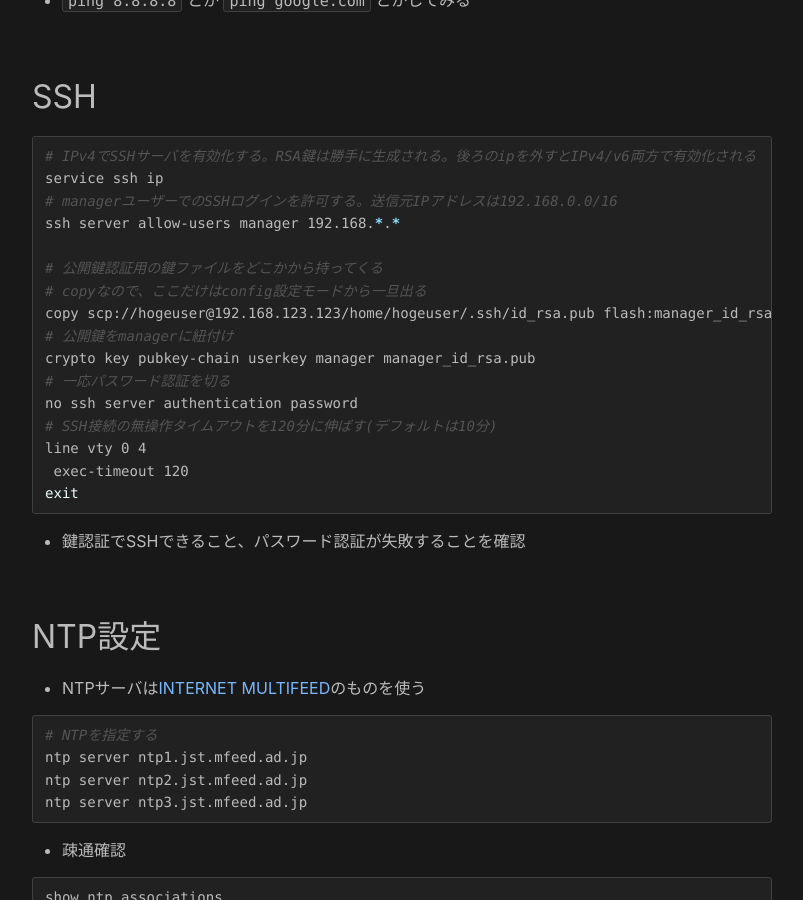
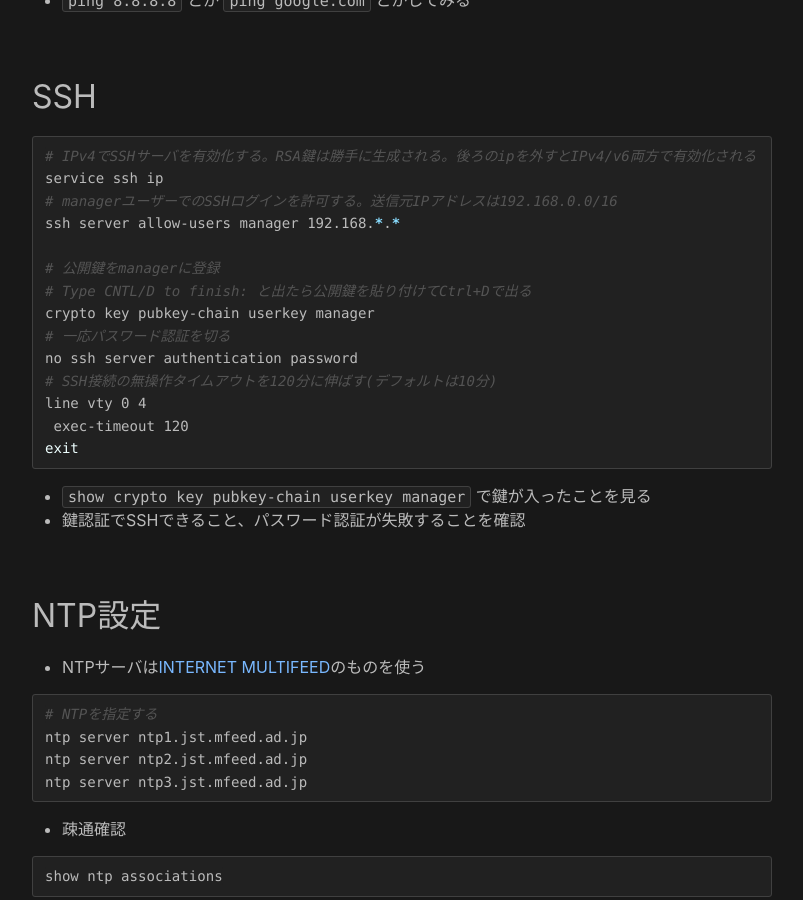
Before and after one commit to maeda577/maeda577.github.io, a Jekyll site: the page built from _posts/2023-06-17-x210.md, in a window 1280 px wide and 900 px high, scrolled down 1944 px. Shown: the whole window, without its empty margins (238-1041 px from the left). Built offline with Jekyll 4.4.1, drawn with Linux system fonts in a browser that asks for light colours.

Commit message:
記事修正

````diff
--- a/_posts/2023-06-17-x210.md
+++ b/_posts/2023-06-17-x210.md
@@ -87,11 +87,9 @@ service ssh ip
 # managerユーザーでのSSHログインを許可する。送信元IPアドレスは192.168.0.0/16
 ssh server allow-users manager 192.168.*.*
 
-# 公開鍵認証用の鍵ファイルをどこかから持ってくる
-# copyなので、ここだけはconfig設定モードから一旦出る
-copy scp://hogeuser@192.168.123.123/home/hogeuser/.ssh/id_rsa.pub flash:manager_id_rsa.pub
-# 公開鍵をmanagerに紐付け
-crypto key pubkey-chain userkey manager manager_id_rsa.pub
+# 公開鍵をmanagerに登録
+# Type CNTL/D to finish: と出たら公開鍵を貼り付けてCtrl+Dで出る
+crypto key pubkey-chain userkey manager
 # 一応パスワード認証を切る
 no ssh server authentication password
 # SSH接続の無操作タイムアウトを120分に伸ばす(デフォルトは10分)
@@ -100,6 +98,7 @@ line vty 0 4
 exit
 ```
 
+* `show crypto key pubkey-chain userkey manager` で鍵が入ったことを見る
 * 鍵認証でSSHできること、パスワード認証が失敗することを確認
 
 NTP設定
````
